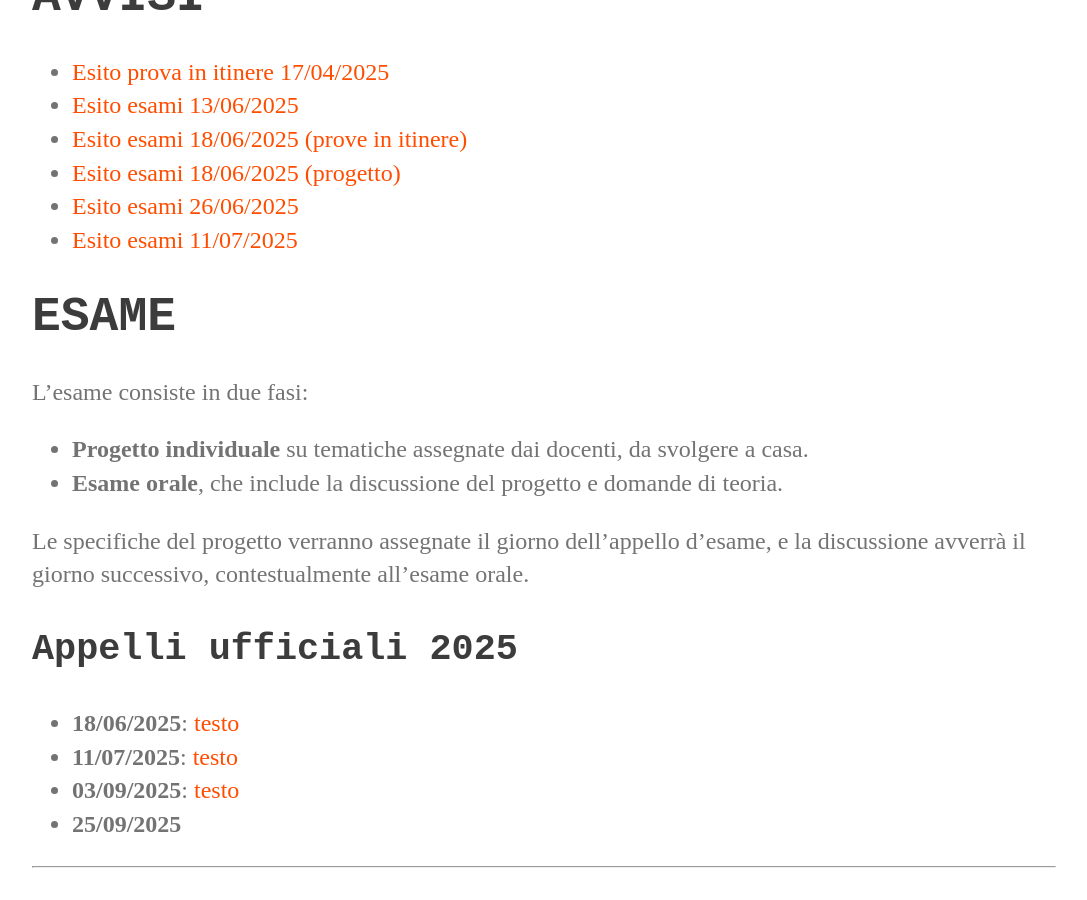
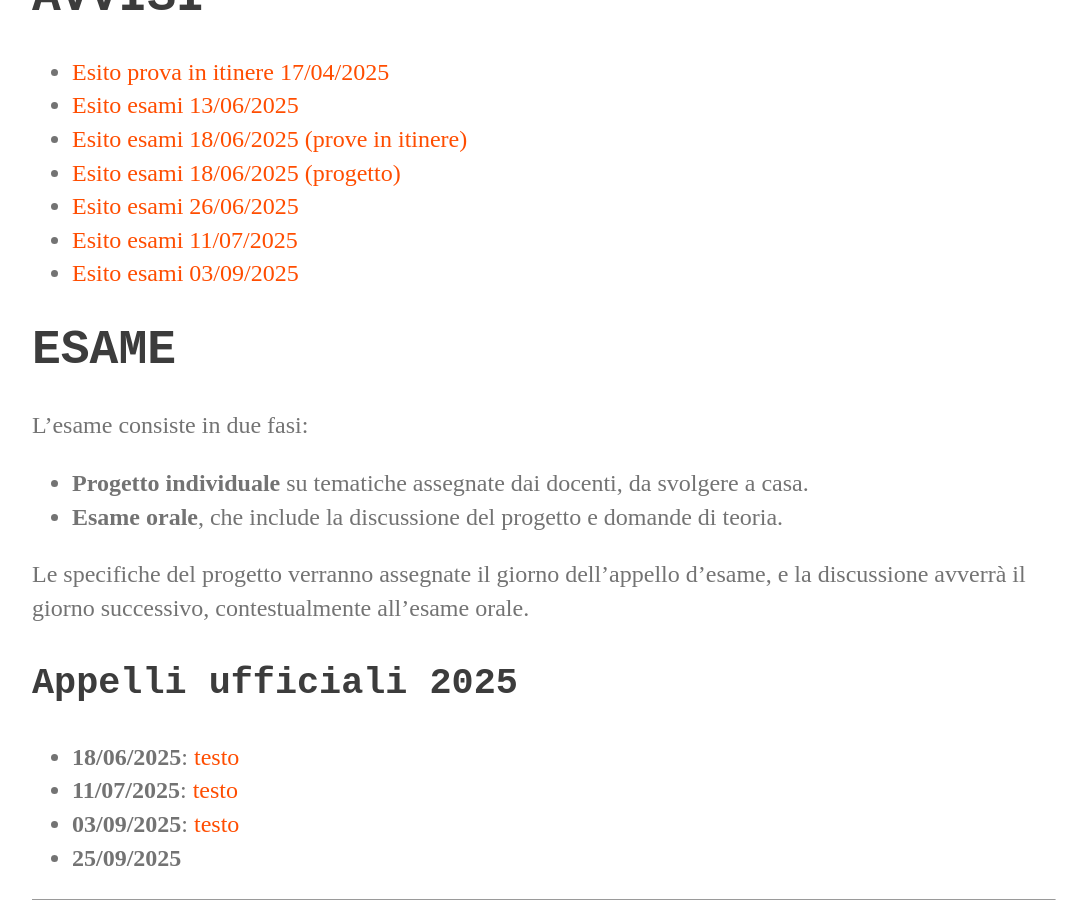
Before and after one commit to perceivelab/ml-mz-2025, a Jekyll site: the page built from index.md, in a window 1280 px wide and 900 px high, scrolled down 923 px. Shown: the whole window, without its empty margins (96-1183 px from the left). Built offline with Jekyll 4.4.1, drawn with Linux system fonts in a browser that asks for light colours; our own code applies the rules of GitHub Pages for plain Markdown files.

Commit message:
Update index.md

```diff
--- a/index.md
+++ b/index.md
@@ -25,6 +25,7 @@ Durante il corso si utilizzerà Discord come spazio per discutere di tutti gli a
 - [Esito esami 18/06/2025 (progetto)](https://studentiunict-my.sharepoint.com/:b:/g/personal/simone_palazzo_unict_it/ER85ngXQ1DVBg4n_Ddl162IBSxDadPckmJIldfVXR1hUAw?e=1ahPfQ)
 - [Esito esami 26/06/2025](https://studentiunict-my.sharepoint.com/:b:/g/personal/simone_palazzo_unict_it/EZ66xFRS9HpHhA3B6cYvOXwBkQKD0dwVwjvP8keBsYvf-g?e=3lSMmh)
 - [Esito esami 11/07/2025](https://studentiunict-my.sharepoint.com/:b:/g/personal/simone_palazzo_unict_it/ESqMrJsVD5JCki-fFvQUWEoBuSmf9Mqceas8nvg9Gxphmg?e=YsKPjZ)
+- [Esito esami 03/09/2025](https://studentiunict-my.sharepoint.com/:b:/g/personal/simone_palazzo_unict_it/EUflbvcEY29DmsAth6vX0_0BTzTpXG4qD3Tcpqe5s8b3yQ?e=fc2f2M)
 
 # ESAME
 
```
